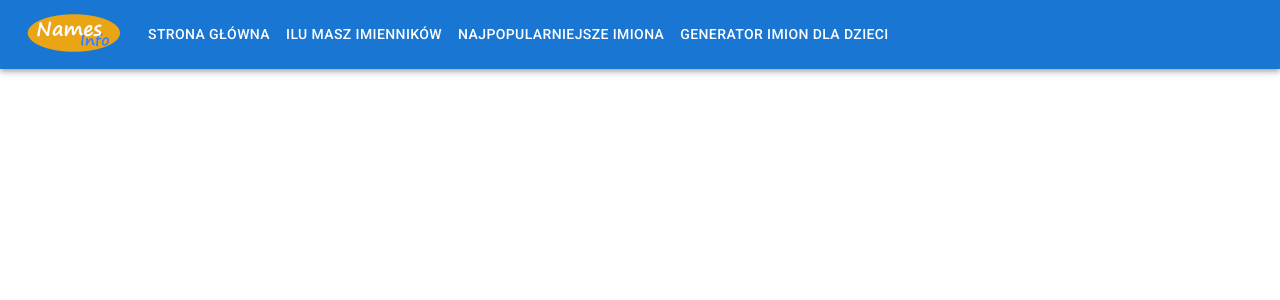
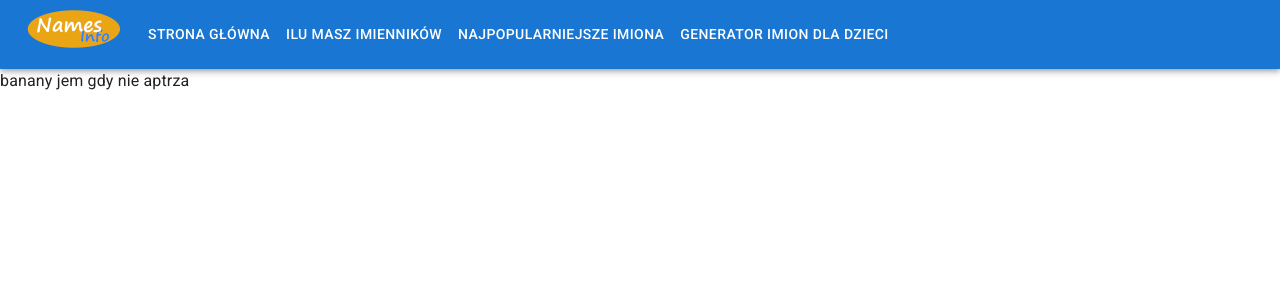
Before and after one commit to andro2ss/names_app, a React (Create React App) app: page / in a window 1280 px wide. Shown: the top 300 px of the page. Built offline with nearby package versions, Linux system fonts and the light colour scheme.

Commit message:
added router logic to switch content

```diff
--- a/src/App.js
+++ b/src/App.js
@@ -1,10 +1,21 @@
 import './App.css';
 import AppBarHeader from "./Components/Header/Navigation/AppBar";
+import { Routes, Route } from "react-router-dom";
+import Home from "./Components/Body/Home";
+import TopNames from "./Components/Body/TopNames";
 
 function App() {
     return (
         <>
-            <AppBarHeader />
+                <header>
+                    <AppBarHeader/>
+                </header>
+                <main>
+                    <Routes>
+                        <Route path="/" element={<Home/>}/>
+                        <Route path="/TopNames" element={<TopNames/>}/>
+                    </Routes>
+                </main>
         </>
     );
 }
--- /dev/null
+++ b/src/Components/Body/Home.js
@@ -0,0 +1,9 @@
+import React from 'react';
+
+function Home(props) {
+    return (
+        <div>banany jem gdy nie aptrza</div>
+    );
+}
+
+export default Home;
--- /dev/null
+++ b/src/Components/Body/TopNames.js
@@ -0,0 +1,9 @@
+import React from 'react';
+
+function TopNames(props) {
+    return (
+        <div>Topnames kufa</div>
+    );
+}
+
+export default TopNames;
--- a/src/Components/Header/MainLogo/MainLogo.js
+++ b/src/Components/Header/MainLogo/MainLogo.js
@@ -1,10 +1,11 @@
 import React from 'react';
+import { Link } from "react-router-dom";
 import mainLogo from '../../../Img/logo.png'
 import "./MainLogo.css"
 
 function MainLogo() {
     return (
-        <img className="mainLogo" src={mainLogo} alt="Names Info Logo" />
+        <Link to="/"><img className="mainLogo" src={mainLogo} alt="Names Info Logo" /></Link>
     );
 }
 
--- a/src/index.js
+++ b/src/index.js
@@ -1,12 +1,15 @@
 import React from 'react';
 import ReactDOM from 'react-dom';
+import {BrowserRouter} from "react-router-dom";
 import App from './App';
-import { CssBaseline } from "@mui/material";
+import {CssBaseline} from "@mui/material";
 
 ReactDOM.render(
-  <React.StrictMode>
-      <CssBaseline />
-      <App />
-  </React.StrictMode>,
-  document.getElementById('root')
+    <React.StrictMode>
+        <CssBaseline/>
+        <BrowserRouter>
+            <App/>
+        </BrowserRouter>
+    </React.StrictMode>,
+    document.getElementById('root')
 );
```
